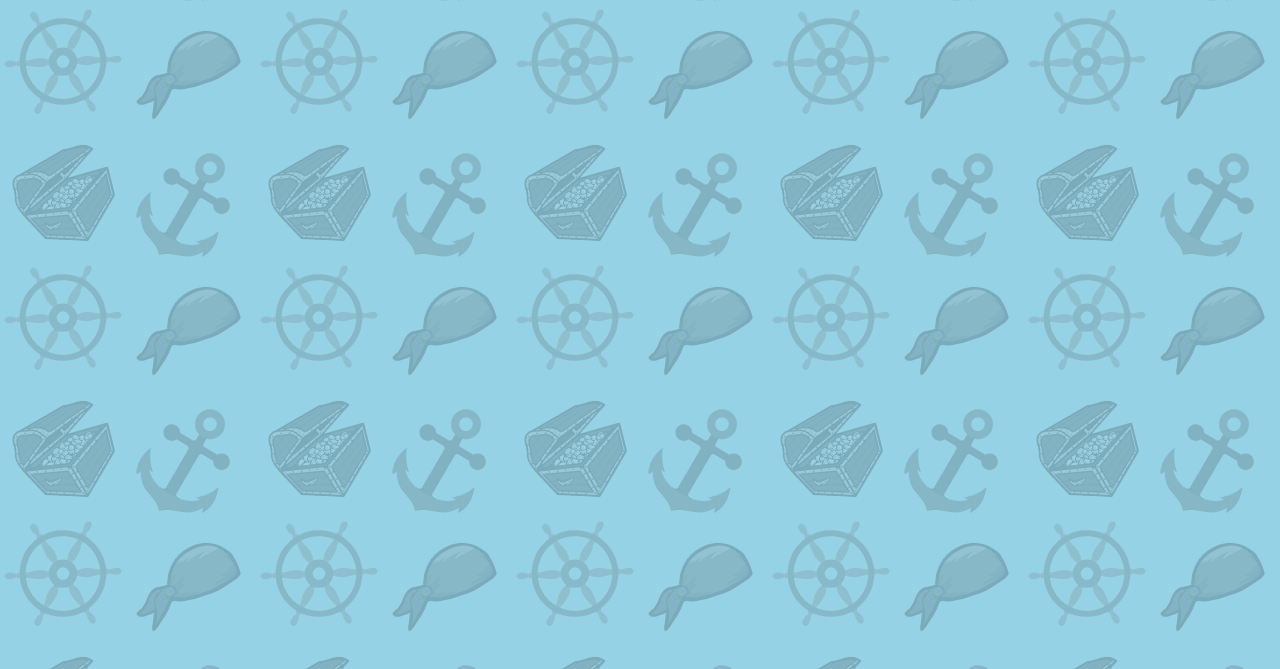
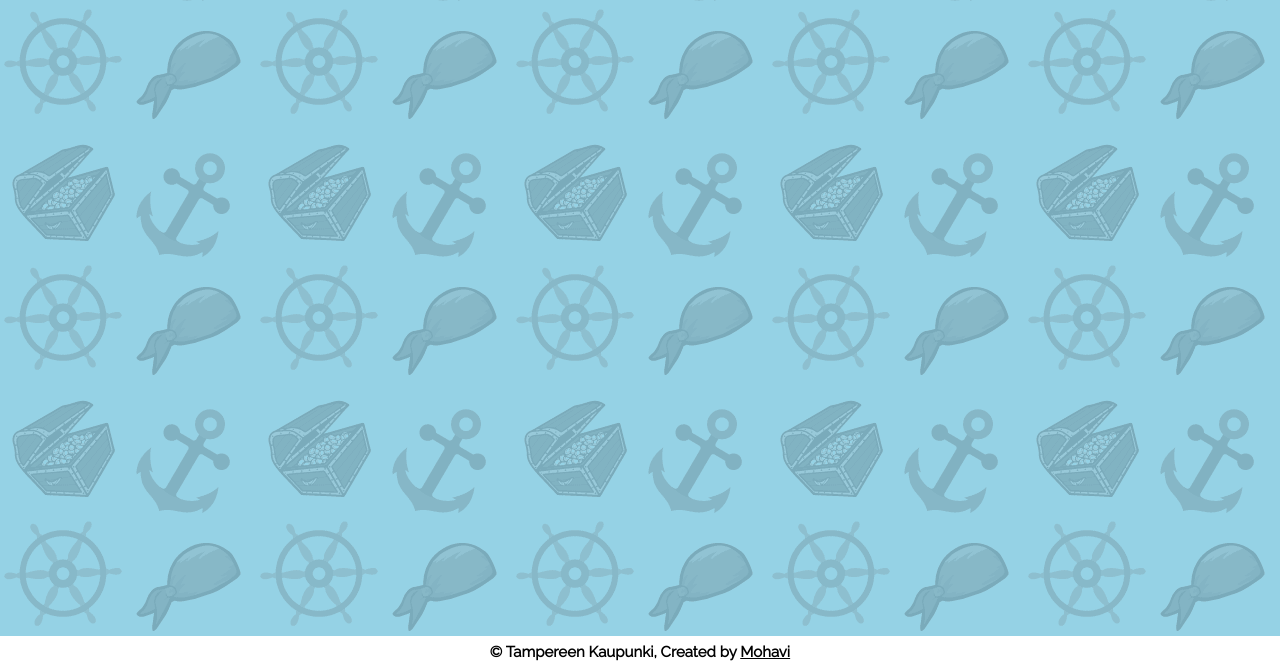
Before and after one commit to MohaviCreative/Aarrearkku, a plain HTML site: page index.html in a window 1280 px wide. Shown: the part 131-800 px from the top of the page. Drawn offline with nearby package versions, Linux system fonts and the light colour scheme; no server answers.

Commit message:
added a footer to the site

```diff
--- a/css/styles.css
+++ b/css/styles.css
@@ -6,7 +6,17 @@ body {
 canvas {
     display: block;
 }
-
+.footer {
+    position: fixed;
+    left: 0;
+    bottom: 0;
+    width: 100%;
+    text-align: center;
+    font-weight: 600;
+}
+.footer p{
+    margin: 5px 0;
+}
 .w3-bar-item img {
     width:50px;
     height:25px;
--- a/index.html
+++ b/index.html
@@ -33,7 +33,7 @@
                     <button class="w3-button w3-green dropDownBtn w3-round-large">Kieli <i class="fa fa-caret-down"></i></button>
                     <div class="w3-dropdown-content w3-bar-block w3-dark-grey" style="right:0; min-width:200px;">
                         <a onclick="GoToPage(-1, 0)" class="w3-bar-item w3-button w3-mobile">Ruotsi <img src="Art/WebGame/flags/swedish.jpg"></a>
-                        <a onclick="GoToPage(-1, 1)"class="w3-bar-item w3-button w3-mobile">Englanti <img src="Art/WebGame/flags/uk.jpg"></a>
+                        <a onclick="GoToPage(-1, 1)" class="w3-bar-item w3-button w3-mobile">Englanti <img src="Art/WebGame/flags/uk.jpg"></a>
                         <a onclick="GoToPage(-1, 2)" class="w3-bar-item w3-button w3-mobile">Saksa <img src="Art/WebGame/flags/germany.jpg"></a>
                         <a onclick="GoToPage(-1, 3)" class="w3-bar-item w3-button w3-mobile">Kiina <img src="Art/WebGame/flags/china.jpg"></a>
                         <a onclick="GoToPage(-1, 4)" class="w3-bar-item w3-button w3-mobile">Venäjä <img src="Art/WebGame/flags/russia.jpg"></a>
@@ -43,6 +43,9 @@
                 </div>
             </div>
         </div>
+        <footer class="w3-container w3-cell-bottom w3-white footer">
+            <p>&#169; Tampereen Kaupunki, Created by <a href="https://mohavi.co/" target="_blank">Mohavi</a> </p>
+        </footer>
         <script src="js/three.js"></script>
         <script src="js/info.js"></script>
         <script src="js/main.js" onload="Start()"></script>
```
